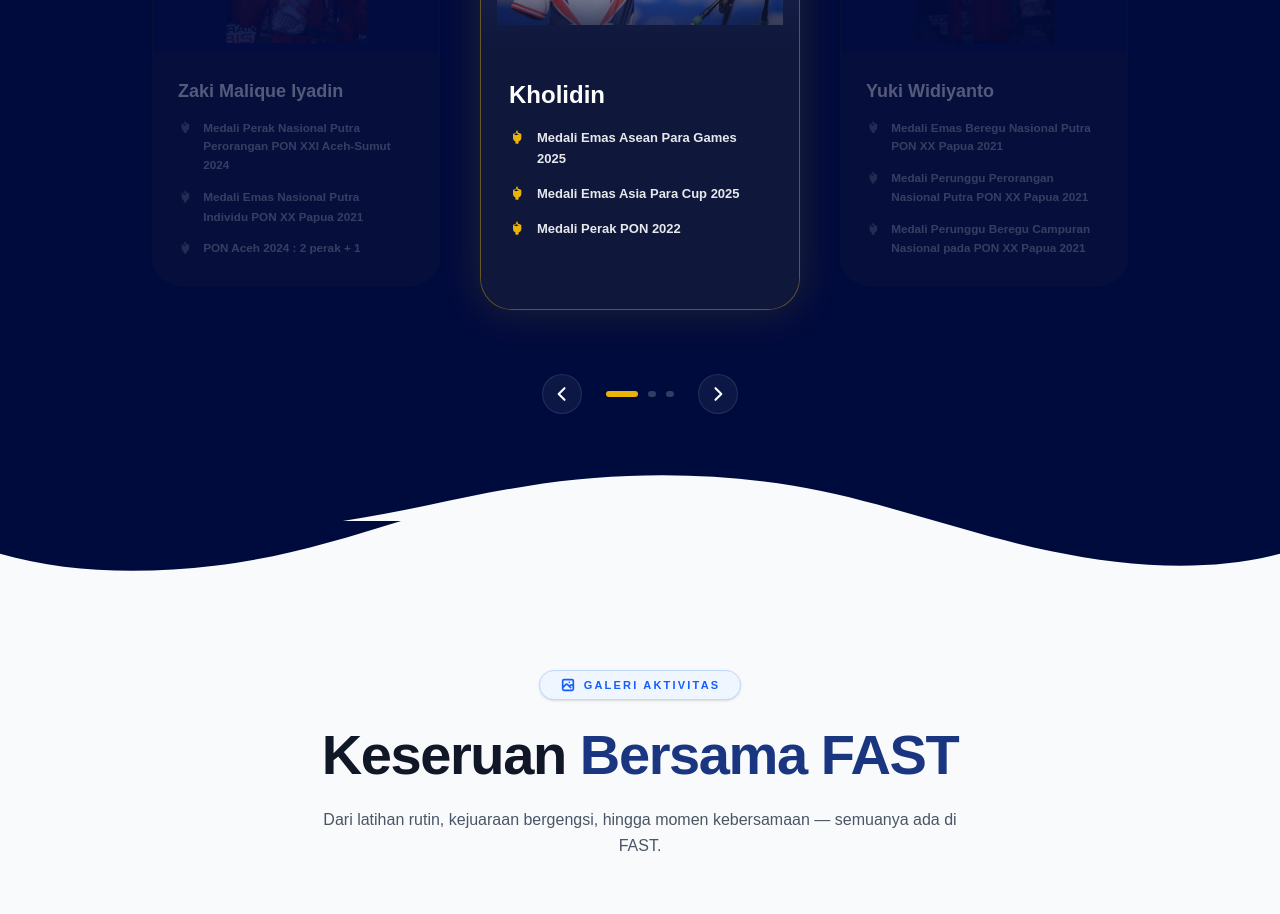
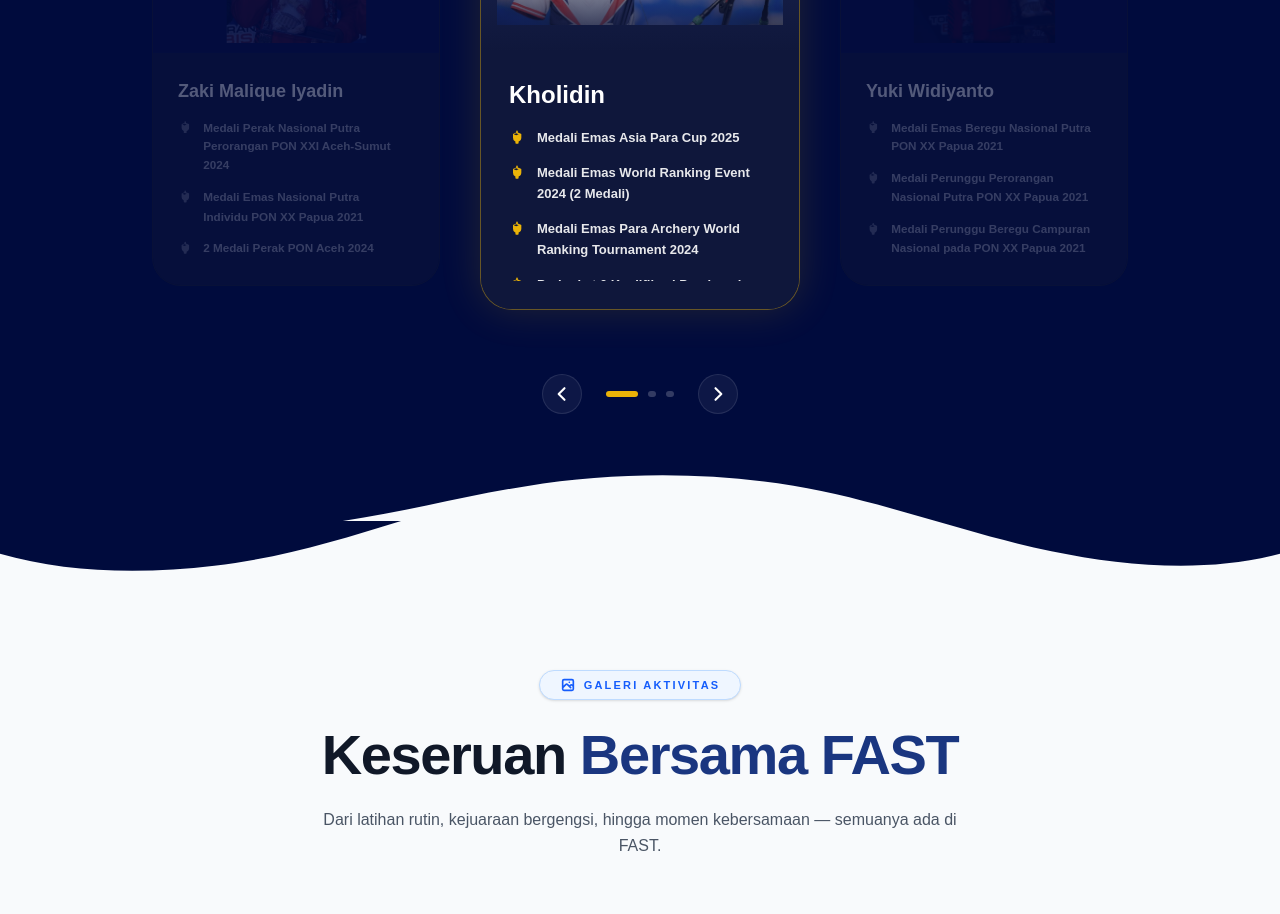
Before and after one commit to HilmyAmmar/archery-club, a Next.js app: page / in a window 1280 px wide. Shown: the part 4980-5894 px from the top of the page. Built offline with nearby package versions, Linux system fonts and the light colour scheme.

Commit message:
add more prestasi

```diff
--- a/src/components/sections/Member.tsx
+++ b/src/components/sections/Member.tsx
@@ -8,7 +8,7 @@ function MemberGallery({ images, isCenter }: { images: string[], isCenter: boole
   const [imgIndex, setImgIndex] = useState(0);
 
   const nextImg = (e: React.MouseEvent) => {
-    e.stopPropagation(); // Biar kliknya ga memicu fungsi carousel card utama
+    e.stopPropagation();
     setImgIndex((prev) => (prev + 1) % images.length);
   };
 
@@ -20,7 +20,6 @@ function MemberGallery({ images, isCenter }: { images: string[], isCenter: boole
   return (
     <div className="relative w-full h-[220px] shrink-0 bg-[#1a234f] flex items-center justify-center group overflow-hidden">
 
-      {/* Gambar Aktif dengan efek Fade, Tetap menggunakan bg-contain agar tidak terpotong */}
       {images.map((img, idx) => (
         <div
           key={idx}
@@ -35,13 +34,13 @@ function MemberGallery({ images, isCenter }: { images: string[], isCenter: boole
         </div>
       ))}
 
-      {/* Overlay Gelap buat Card yang di Kiri/Kanan (Tidak aktif) */}
+      {/* Overlay Gelap buat Card yang di Kiri/Kanan */}
       {isCenter && (
         <div className="absolute inset-0 bg-gradient-to-t from-[#0f173b] via-[#0f173b]/10 to-transparent z-20 pointer-events-none"></div>
       )}
       {!isCenter && <div className="absolute inset-0 bg-[#000b3d]/70 z-20 pointer-events-none"></div>}
 
-      {/* Badge Mahkota/Juara (Cuma buat center) */}
+      {/* Badge Mahkota/Juara */}
       {isCenter && (
         <div className="absolute top-4 right-4 text-[#eab308] bg-black/30 p-2 rounded-full backdrop-blur-md z-30 pointer-events-none">
           <svg className="w-5 h-5 drop-shadow-lg" fill="currentColor" viewBox="0 0 20 20">
@@ -50,7 +49,6 @@ function MemberGallery({ images, isCenter }: { images: string[], isCenter: boole
         </div>
       )}
 
-      {/* --- KONTROL GAMBAR (Hanya muncul jika Card ditengah dan gambar lebih dari 1) --- */}
       {isCenter && images.length > 1 && (
         <>
           {/* Tombol Kiri/Kanan (Muncul saat hover) */}
@@ -80,9 +78,18 @@ export default function Member() {
       id: 1,
       name: 'Kholidin',
       achievements: [
-        'Medali Emas Asean Para Games 2025',
         'Medali Emas Asia Para Cup 2025',
-        'Medali Perak PON 2022'
+        'Medali Emas World Ranking Event 2024 (2 Medali)',
+        'Medali Emas Para Archery World Ranking Tournament 2024',
+        'Peringkat 6 Kualifikasi Paralympic WPAC Plzen 2023',
+        'Medali Perunggu Asian Champ 2023',
+        'Medali Emas IWAS 2023 (3 Medali)',
+        'Medali Emas World Abilitysport Games 2023',
+        'Medali Emas Double Men Recurve APG 2022',
+        'Medali Emas, Perak, & Perunggu ASEAN Para Games 2022',
+        'Medali Emas Piala Presiden 2022',
+        'Medali Perak PON Papua 2021 (Mewakili DKI Jakarta)',
+        'Medali Emas PEPARNAS 2021',
       ],
       images: [
         '/hall-of-fame/foto-1.png',
@@ -117,8 +124,9 @@ export default function Member() {
       achievements: [
         'Medali Perak Nasional Putra Perorangan PON XXI Aceh-Sumut 2024',
         'Medali Emas Nasional Putra Individu PON XX Papua 2021',
-        'PON Aceh 2024 : 2 perak + 1 perunggu',
-        'PON Papua 2021 : 2 emas'
+        '2 Medali Perak PON Aceh 2024',
+        '1 Medali Perunggu PON Aceh 2024',
+        '2 Medali Emas PON Papua 2021',
       ],
       images: [
         '/hall-of-fame/foto-3.png',
@@ -184,7 +192,6 @@ export default function Member() {
                   }
                 }}
               >
-                {/* --- PANGGIL KOMPONEN GALERI FOTO --- */}
                 <MemberGallery images={member.images} isCenter={isCenter} />
 
                 {/* Bagian Info Bawah */}
```
